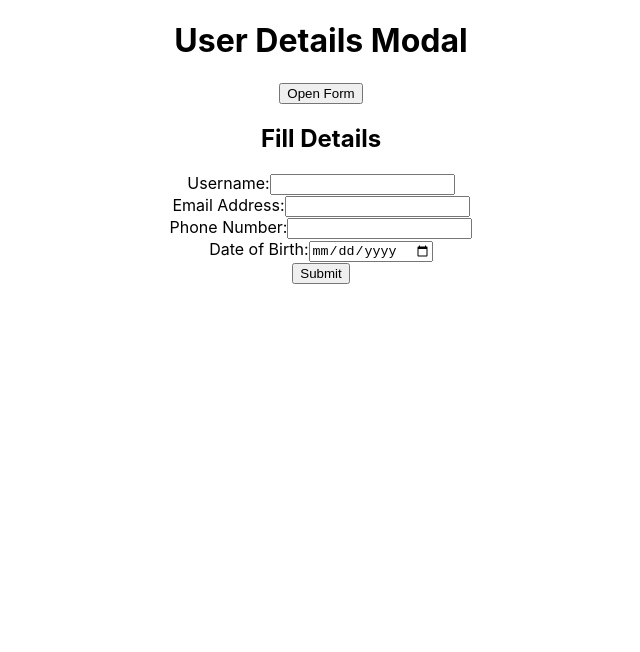
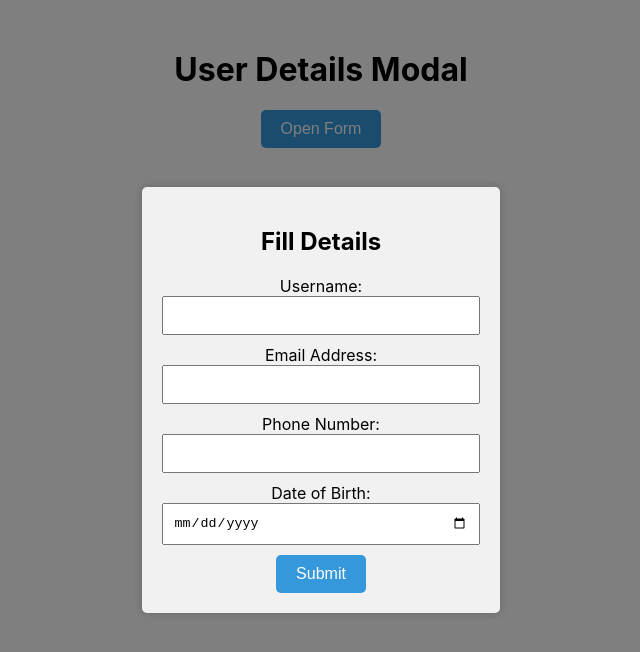
Before and after one commit to Senthil-Bala/XModal, a React (Create React App) app: page / in a window 1280 px wide. Both pictures are taken after a click on the button "Open Form". Shown: the top 652 px of the page, without its empty margins (319-959 px from the left). Built offline with nearby package versions, Linux system fonts and the light colour scheme.

Commit message:
css added

```diff
--- a/src/App.css
+++ b/src/App.css
@@ -1,38 +1,40 @@
 .App {
   text-align: center;
+  margin-top: 50px;
 }
 
-.App-logo {
-  height: 40vmin;
-  pointer-events: none;
+.modal {
+  position: fixed;
+  top: 0;
+  left: 0;
+  width: 100%;
+  height: 100%;
+  background: rgba(0, 0, 0, 0.5);
+  display: flex;
+  align-items: center;
+  justify-content: center;
 }
 
-@media (prefers-reduced-motion: no-preference) {
-  .App-logo {
-    animation: App-logo-spin infinite 20s linear;
-  }
+.modal-content {
+  background: #f1f1f1;
+  padding: 20px;
+  border-radius: 5px;
+  box-shadow: 0 0 10px rgba(0, 0, 0, 0.2);
 }
 
-.App-header {
-  background-color: #282c34;
-  min-height: 100vh;
-  display: flex;
-  flex-direction: column;
-  align-items: center;
-  justify-content: center;
-  font-size: calc(10px + 2vmin);
-  color: white;
+.input-field {
+  width: 100%;
+  padding: 10px;
+  margin-bottom: 10px;
+  box-sizing: border-box;
 }
 
-.App-link {
-  color: #61dafb;
+.submit-button {
+  padding: 10px 20px;
+  font-size: 16px;
+  cursor: pointer;
+  background-color: #3498db;
+  color: white;
+  border: none;
+  border-radius: 5px;
 }
-
-@keyframes App-logo-spin {
-  from {
-    transform: rotate(0deg);
-  }
-  to {
-    transform: rotate(360deg);
-  }
-}
```
